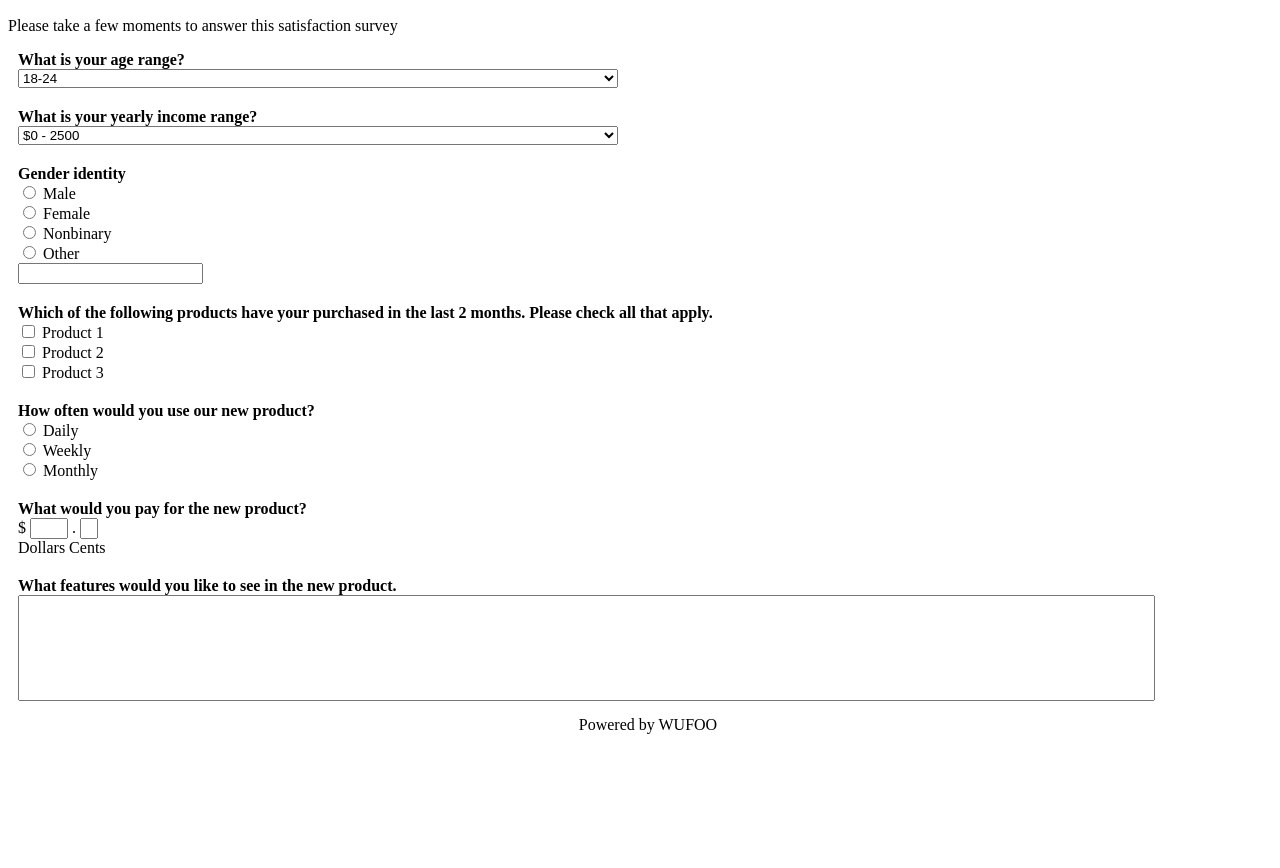
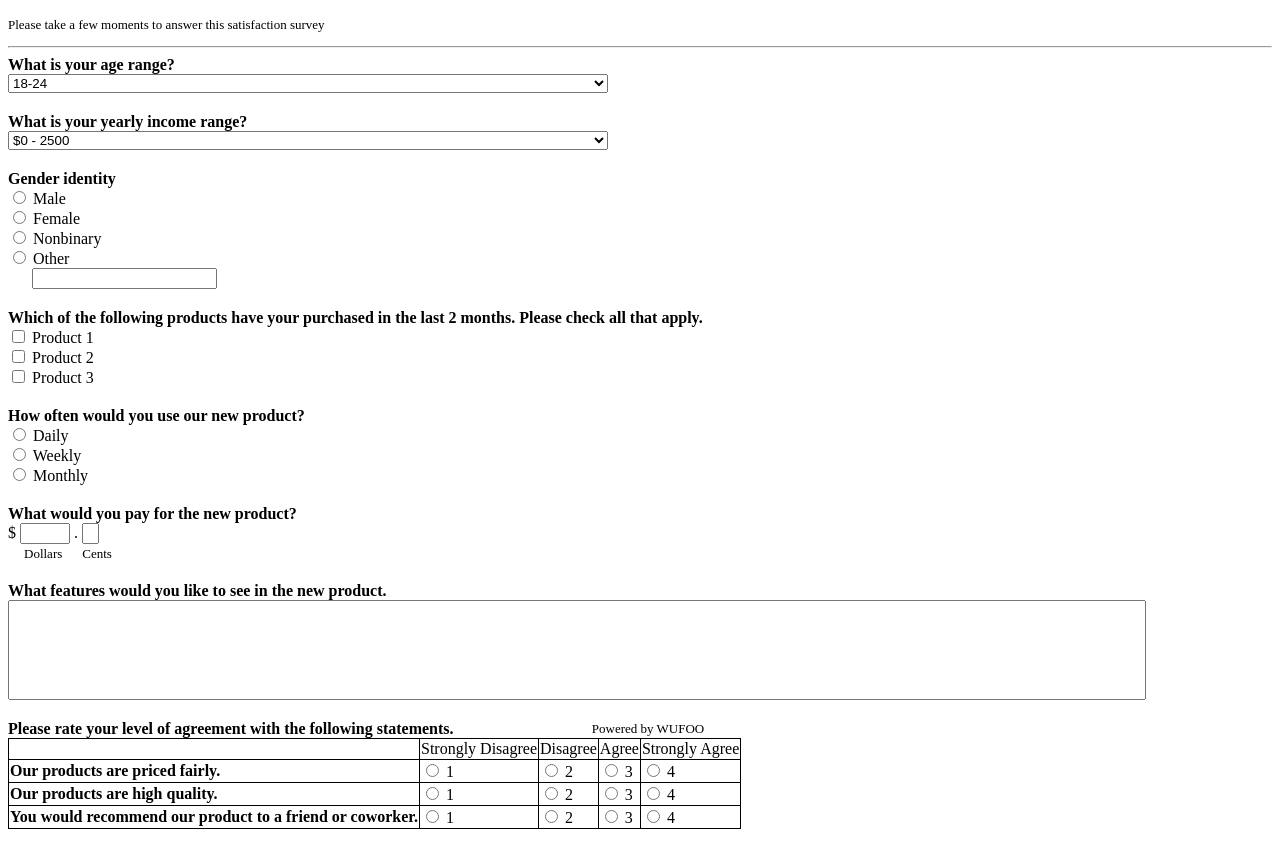
Before and after one commit to tungcnn/GitProject, a plain HTML site: page SurveyKhachHang/survey.html in a window 1280 px wide. Shown: the part 50-918 px from the top of the page. Before the commit the page ends 800 px from the top, so only its background shows below. Drawn offline with Linux system fonts and the light colour scheme.

Commit message:
Update survey.html and survey.css

```diff
--- a/SurveyKhachHang/survey.css
+++ b/SurveyKhachHang/survey.css
@@ -1,3 +1,6 @@
+* {
+    box-sizing: border-box;
+}
 ul {
     margin: 0;
     padding: 0;
@@ -14,18 +17,32 @@ ul {
 }
 ul, li {
     padding-bottom: 20px;
-    padding-left: 5px;
+    /* padding-left: 5px; */
 }
 .question {
     font-weight: bold;
 }
 #dollar {
-    width: 30px;
+    width: 50px;
 }
 #cent {
-    width: 10px;
+    width: 17px;
 }
 #opinion {
     width: 90%;
     height: 100px;
 }
+#othertext {
+    margin-left: 24px;
+}
+#dollarlabel, #centlabel {
+    font-size: small;
+    margin-left: 16px;
+}
+p {
+    font-size: small;
+}
+table, th, td {
+    border: 1px solid black;
+    border-collapse: collapse;
+}
--- a/SurveyKhachHang/survey.html
+++ b/SurveyKhachHang/survey.html
@@ -12,6 +12,7 @@
         <header>
             <h2>Market Research Survey</h2>
             <p>Please take a few moments to answer this satisfaction survey</p>
+            <hr>
         </header>
         <ul>
             <li>
@@ -43,7 +44,7 @@
                 <input type="radio" id="other" name="gender" value="other">
                 <label for="other">
                     Other <br>
-                    <input type="text" name="other" id="other">
+                    <input type="text" name="other" id="othertext">
                 </label>
             </li>
             <li>
@@ -68,15 +69,84 @@
             <li>
                 <span class="question">What would you pay for the new product?</span><br>
                 <span>$</span>
-                <input type="text" name="dollaro" id="dollar">
+                <input type="text" name="dollar" id="dollar">
                 <span>.</span>
                 <input type="text" name="cent" id="cent"><br>
-                <label for="dollar">Dollars</label>
-                <label for="cent">Cents</label>
+                <label for="dollar" id="dollarlabel">Dollars</label>
+                <label for="cent" id="centlabel">Cents</label>
             </li>
             <li>
                 <span class="question">What features would you like to see in the new product.</span><br>
                 <input type="text" name="opinion" id="opinion">
+            </li>
+            <li>
+                <span class="question">Please rate your level of agreement with the following statements.</span><br>
+                <table>
+                    <tr>
+                        <th></th>
+                        <td>Strongly Disagree</td>
+                        <td>Disagree</td>
+                        <td>Agree</td>
+                        <td>Strongly Agree</td>
+                    </tr>
+                    <tr>
+                        <th>Our products are priced fairly.</th>
+                        <td>
+                            <input type="radio" name="fairprice" id="1a">
+                            <label for="1a">1</label>
+                        </td>
+                        <td>
+                            <input type="radio" name="fairprice" id="2a">
+                            <label for="2a">2</label>
+                        </td>
+                        <td>
+                            <input type="radio" name="fairprice" id="3a">
+                            <label for="3a">3</label>
+                        </td>
+                        <td>
+                            <input type="radio" name="fairprice" id="4a">
+                            <label for="4a">4</label>
+                        </td>
+                    </tr>
+                    <tr>
+                        <th>Our products are high quality.</th>
+                        <td>
+                            <input type="radio" name="quality" id="1b">
+                            <label for="1b">1</label>
+                        </td>
+                        <td>
+                            <input type="radio" name="quality" id="2b">
+                            <label for="2b">2</label>
+                        </td>
+                        <td>
+                            <input type="radio" name="quality" id="3b">
+                            <label for="3b">3</label>
+                        </td>
+                        <td>
+                            <input type="radio" name="quality" id="4b">
+                            <label for="4b">4</label>
+                        </td>
+                    </tr>
+                    <tr>
+                        <th>You would recommend our product to a friend or coworker.</th>
+                        <td>
+                            <input type="radio" name="recommend" id="1c">
+                            <label for="1c">1</label>
+                        </td>
+                        <td>
+                            <input type="radio" name="recommend" id="2c">
+                            <label for="2c">2</label>
+                        </td>
+                        <td>
+                            <input type="radio" name="recommend" id="3c">
+                            <label for="3c">3</label>
+                        </td>
+                        <td>
+                            <input type="radio" name="recommend" id="4c">
+                            <label for="4c">4</label>
+                        </td>
+                    </tr>
+                </table>
             </li>
         </ul>
         <dive class="footer">
```
